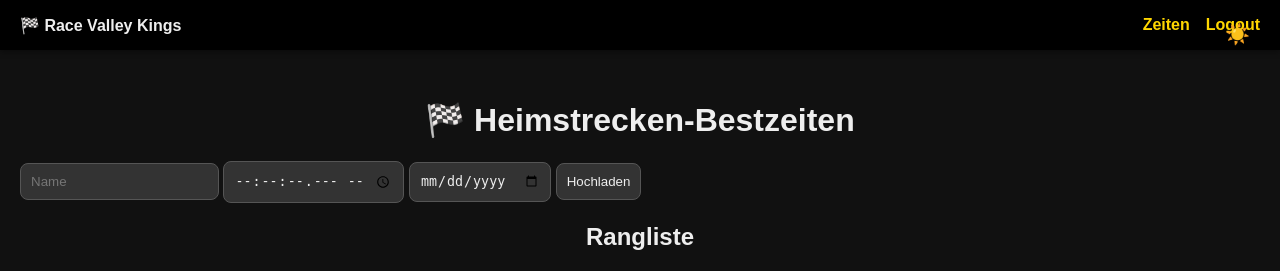
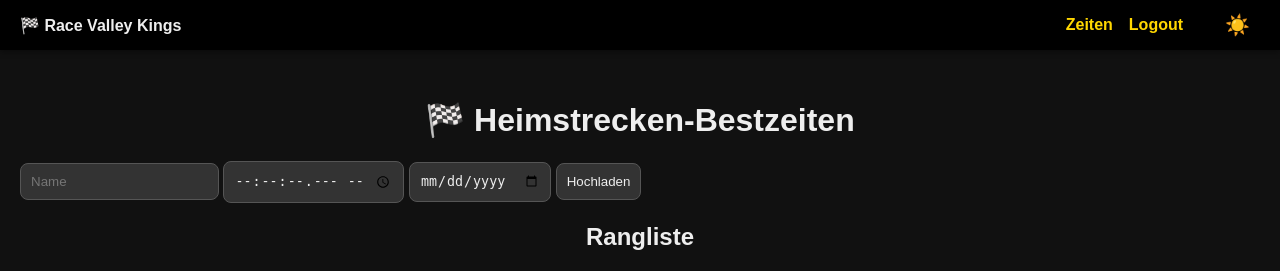
Before and after one commit to Tafi03/racevalleykings, a Flask app: page /zeiten in a window 1280 px wide. Shown: the top 271 px of the page. Run offline with Flask 3, Linux system fonts and the light colour scheme; the visitor is signed in with stand-in values (Sample User, id 1); data that the repository does not hold is empty.

Commit message:
Move dark-mode toggle into navbar

```diff
--- a/static/style.css
+++ b/static/style.css
@@ -24,8 +24,8 @@ button:hover { background:#0056b3; }
     max-width:400px;margin:10vh auto;padding:2em;background:#1e1e1e;
     border-radius:12px;box-shadow:0 0 15px #000;text-align:center;
 }
-.login-container input{background:#333;color:#eee;border:none;}
-.login-container button{background:gold;color:#000;border:none;}
+.login-container input{background:#333;color:#eee;border:none;margin-top: 10px;}
+.login-container button{background:gold;color:#000;border:none;margin-top: 20px;}
 .error{color:#f66;margin-bottom:1em;}
 
 /* --- Navbar ----------------------------------------------------------- */
@@ -45,8 +45,11 @@ body.dark table td{background:#222;}
 body.dark input,body.dark button{background:#333;color:#eee;border:1px solid #555;}
 body.dark button:hover{background:#444;}
 
-/* Theme toggle button */
-#theme-toggle{
-    position:fixed;top:12px;right:20px;font-size:20px;background:none;
-    border:none;color:gold;cursor:pointer;z-index:1000;
+.topnav .theme-btn{
+    background:none;
+    border:none;
+    font-size:20px;
+    margin-left:1rem;
+    cursor:pointer;
+    color:gold;
 }
--- a/templates/admin.html
+++ b/templates/admin.html
@@ -6,13 +6,12 @@
     <link rel="stylesheet" href="{{ url_for('static', filename='style.css') }}">
 </head>
 <body>
-    <button id="theme-toggle">🌙</button>
-
     <nav class="topnav">
         <span class="brand">👑 Admin-Panel</span>
         <span class="spacer"></span>
         <a href="/zeiten">Zeiten</a>
         <a href="/logout">Logout</a>
+        <button id="theme-toggle" class="theme-btn">🌙</button>
     </nav>
 
     <h2>Benutzer hinzufügen</h2>
--- a/templates/index.html
+++ b/templates/index.html
@@ -7,8 +7,6 @@
     <link rel="icon" href="{{ url_for('static', filename='favicon.ico') }}">
 </head>
 <body>
-    <button id="theme-toggle">🌙</button>
-
     {% if user %}
     <nav class="topnav">
         <span class="brand">🏁 Race Valley Kings</span>
@@ -16,6 +14,7 @@
         <a href="/zeiten">Zeiten</a>
         {% if admin %}<a href="/admin">Admin</a>{% endif %}
         <a href="/logout">Logout</a>
+        <button id="theme-toggle" class="theme-btn">🌙</button>
     </nav>
     {% endif %}
 
```
